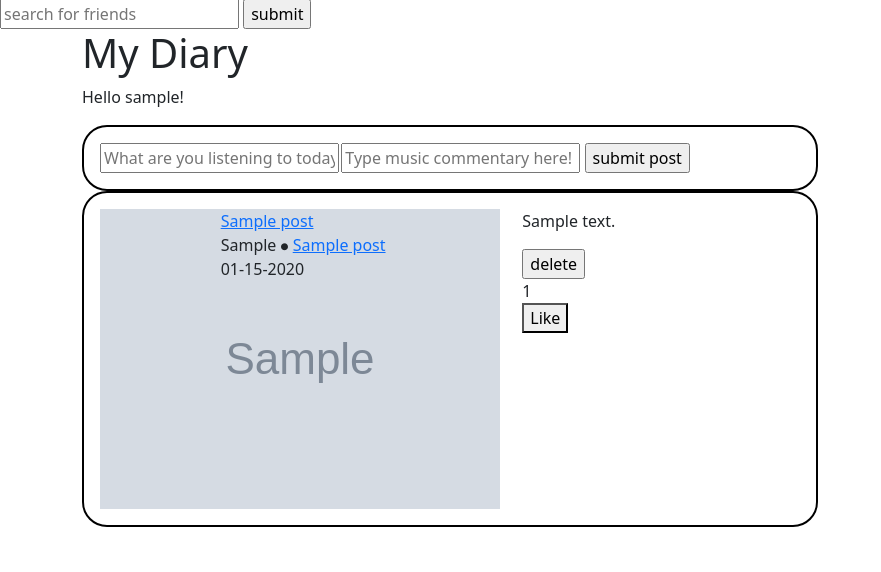
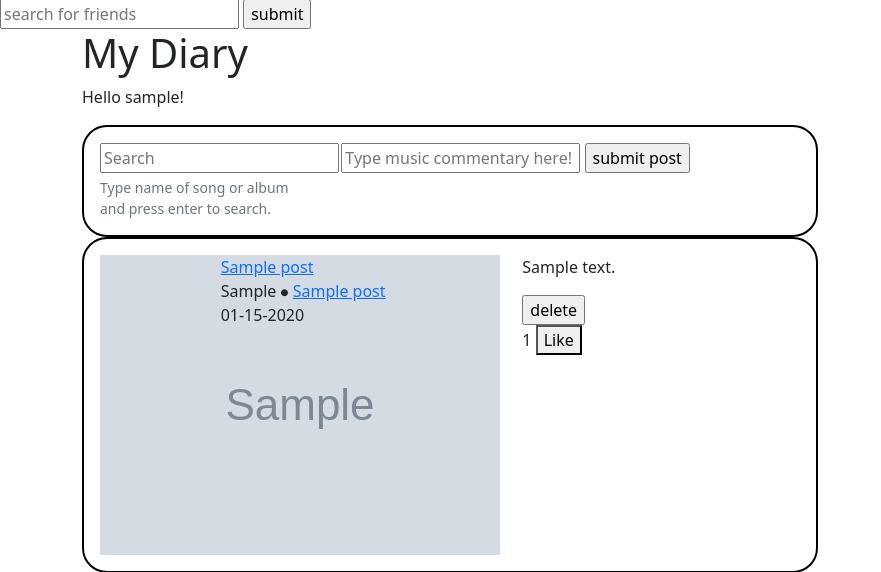
Before and after one commit to rach0101/Music_Diary_Hackbright_Project, a Flask app: a page that uses templates/diary.html in a window 1280 px wide. Shown: the part 49-621 px from the top of the page, without its empty margins (0-881 px from the left). Run offline with Flask 2, Linux system fonts and the light colour scheme; the visitor is signed in with stand-in values (Sample User, id 1); tables that the repository leaves empty hold one stand-in row (values such as "Sample post"); grey boxes marked "Sample" are stand-in pictures.

Commit message:
Add directions to song search

```diff
--- a/templates/diary.html
+++ b/templates/diary.html
@@ -64,7 +64,8 @@
 
                     <div class="col-4">
                         <form id="music_search_form">
-                            <input type="text" placeholder="What are you listening to today?" id="music_search_input">
+                            <input type="text" placeholder="Search" id="music_search_input">
+                            <div class="form-text">Type name of song or album and press enter to search.</div>
                         </form>
                     </div>
 
@@ -133,7 +134,7 @@
                                     <input type="submit" value="delete">
                                 </form>
                                 {% endif %}
-                                    <div id="post_id_for_like_{{post.post_id}}">{{post.likes|length}}</div>
+                                    <span id="post_id_for_like_{{post.post_id}}">{{post.likes|length}}</span>
                                     <button type="button" class="like_post" id="{{post.post_id}}"> Like </button>
                             </div>
                         </div>
```
